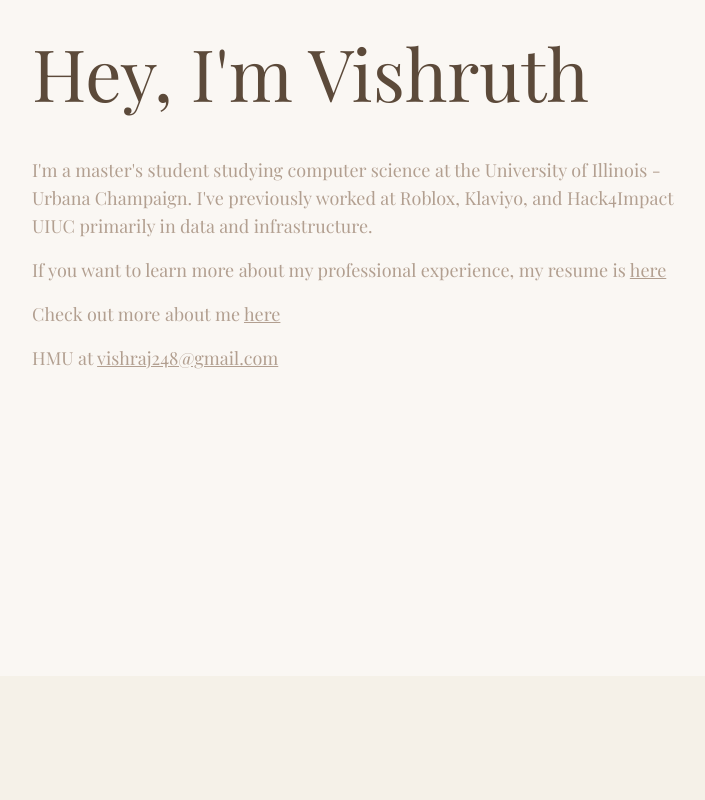
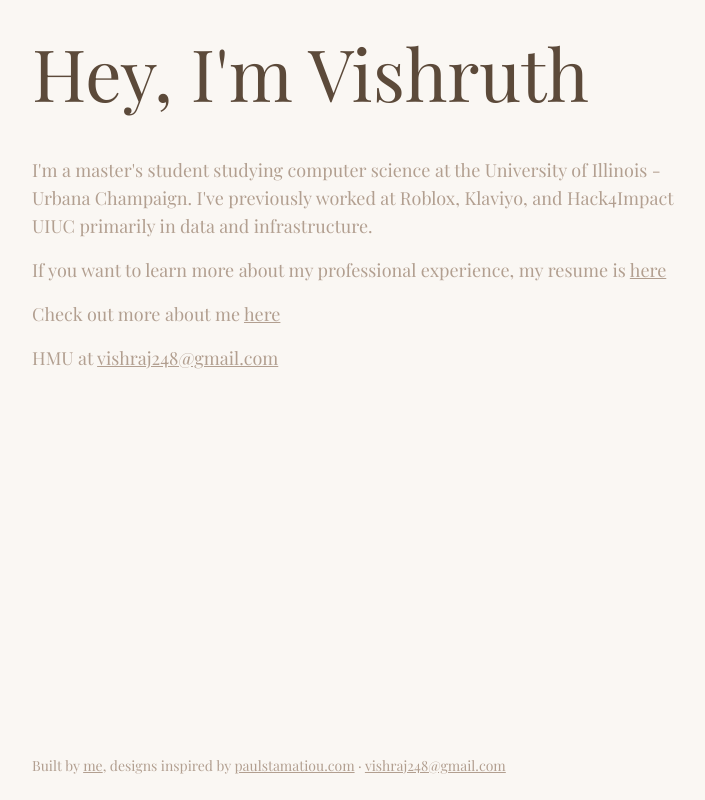
Before and after one commit to VishruthR/personal-portfolio, a Next.js app: page / in a window 1280 px wide. Shown: the part 244-1044 px from the top of the page, without its empty margins (272-977 px from the left). Before the commit the page ends 920 px from the top, so only its background shows below. Built offline with nearby package versions, Linux system fonts and the light colour scheme; a web font is replaced by a local one.

Commit message:
Add footer

```diff
--- a/src/app/components/AboutMe.tsx
+++ b/src/app/components/AboutMe.tsx
@@ -19,7 +19,7 @@ const AboutMe = () => {
 
         <div className="flex flex-col space-y-6 text-brownMuted text-base md:text-lg leading-relaxed w-full text-left font-playfair">
           <p>
-            I've been coding professionally for [code] and unprofessionally for [code].
+            I learned how to write code in high school and am now working as a software engineer.
           </p>
 
           <div className="space-y-3">
--- /dev/null
+++ b/src/app/components/Footer.tsx
@@ -0,0 +1,30 @@
+const Footer = () => (
+    <footer className="w-full pt-20 py-6 px-6 text bg-beige flex justify-center">
+        <div className="w-full max-w-2xl text-left">
+            <p className="text-brownMuted text-sm font-playfair">
+            Built by{" "}
+            <a href="/" className="underline hover:text-brownDark transition-colors">
+                me
+            </a>
+            , designs inspired by{" "}
+            <a
+                href="https://paulstamatiou.com/"
+                target="_blank"
+                rel="noopener noreferrer"
+                className="underline hover:text-brownDark transition-colors"
+            >
+                paulstamatiou.com
+            </a>
+            {" · "}
+            <a
+                href="mailto:vishraj248@gmail.com"
+                className="underline hover:text-brownDark transition-colors"
+            >
+                vishraj248@gmail.com
+            </a>
+            </p>
+        </div>
+    </footer>
+);
+
+export default Footer;
--- a/src/app/layout.tsx
+++ b/src/app/layout.tsx
@@ -1,6 +1,7 @@
 import "./globals.css";
 import { Inter } from "next/font/google";
 import { Playfair_Display } from "next/font/google";
+import Footer from "./components/Footer";
 
 const inter = Inter({ subsets: ["latin"], variable: "--font-inter" });
 const playfair = Playfair_Display({ subsets: ["latin"], variable: "--font-playfair" });
@@ -20,7 +21,12 @@ export default function RootLayout({
 }) {
   return (
     <html lang="en">
-      <body className={`${inter.className} ${inter.variable} ${playfair.variable}`}>{children}</body>
+      <body className={`${inter.className} ${inter.variable} ${playfair.variable}`}>
+        <div className="w-full h-full min-h-screen">
+          {children}
+        </div>
+        <Footer />
+      </body>
     </html>
   );
 }
--- a/src/app/page.tsx
+++ b/src/app/page.tsx
@@ -5,6 +5,7 @@ import NavBar from "./components/NavBar";
 import Landing from "./components/Landing";
 import { Analytics } from "@vercel/analytics/react";
 import { useHydrated } from "@/hooks/useHydrated";
+import Footer from "./components/Footer";
 
 export default function Home() {
   const hydrated = useHydrated();
@@ -18,7 +19,7 @@ export default function Home() {
   }
 
   return (
-    <div className="bg-beige w-full h-full min-h-screen">
+    <div className="bg-beige w-full h-full">
       <NavBar />
       <div className="w-full md:px-16 sm:px-3">
         <Landing />
```
Also changed, not shown: 1 other file (tests, documents, lock files or other folders).
